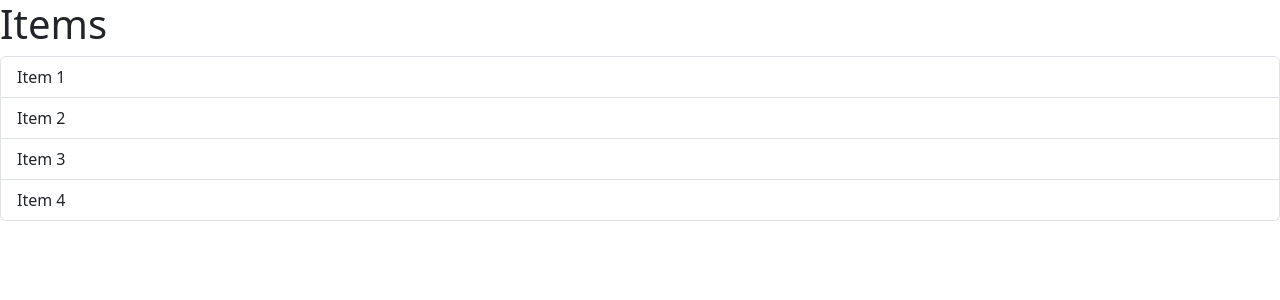
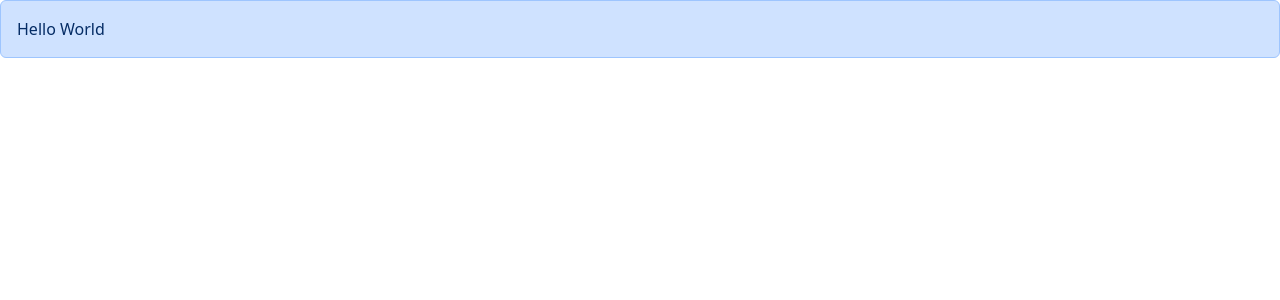
Before and after one commit to AqibChattha/Web-Journey, a React (Vite) app in the folder react-dashboard/: page / in a window 1280 px wide. Shown: the top 300 px of the page. Built offline with nearby package versions, Linux system fonts and the light colour scheme.

Commit message:
passing children via props

```diff
--- a/react-dashboard/src/App.tsx
+++ b/react-dashboard/src/App.tsx
@@ -1,19 +1,11 @@
-import ListGroup from "./components/ListGroup";
+import Alert from "./components/Alert";
 
 function App() {
-  let items = ["Item 1", "Item 2", "Item 3", "Item 4"];
-
-  const handleSelectItem = (item: string) => {
-    console.log(item);
-  };
-
   return (
     <div>
-      <ListGroup
-        items={items}
-        heading="Items"
-        onSelectItem={handleSelectItem}
-      />
+      <Alert>
+        Hello <span>World</span>
+      </Alert>
     </div>
   );
 }
--- /dev/null
+++ b/react-dashboard/src/components/Alert.tsx
@@ -0,0 +1,11 @@
+import { ReactNode } from "react";
+
+interface AlertProps {
+  children: ReactNode
+}
+
+const Alert = ({ children }: AlertProps) => {
+  return <div className="alert alert-primary">{children}</div>;
+};
+
+export default Alert;
```
